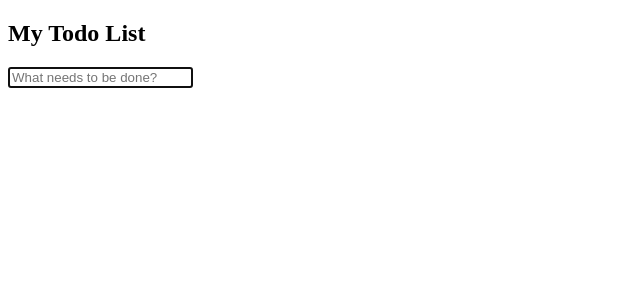
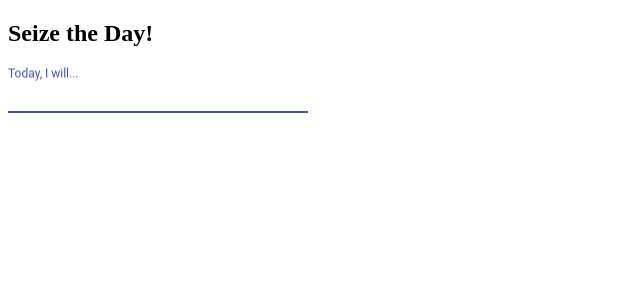
Before and after one commit to android-janet/todo-list, an Angular app: page / in a window 1280 px wide. Shown: the top 300 px of the page, without its empty margins (0-640 px from the left). Built offline with nearby package versions, Linux system fonts and the light colour scheme.

Commit message:
update input box; option to clear during entry

```diff
--- a/src/app/app.component.css
+++ b/src/app/app.component.css
@@ -2,3 +2,7 @@
   cursor: pointer;
   margin-left: 4px;
 }
+
+.todo-form-field {
+  width: 300px;
+}
--- a/src/app/app.component.html
+++ b/src/app/app.component.html
@@ -1,7 +1,10 @@
 <section class="todoapp">
   <header class="header">
-    <h1>My Todo List</h1>
-    <input class="new-todo" placeholder="What needs to be done?" autofocus="" [(ngModel)]="newTodo.title" (keyup.enter)="addTodo()">
+    <h1>Seize the Day!</h1>
+    <mat-form-field class="todo-form-field">
+      <input matInput type="text" class="new-todo" autofocus="" placeholder="Today, I will..." (keyup.enter)="addTodo()" [(ngModel)]="newTodo.title"/>
+        <i class="material-icons icon-cancel" *ngIf="newTodo.title" aria-label="Clear" (click)="newTodo.title=''">close</i>
+    </mat-form-field>
   </header>
   <div class="list-background">
     <section class="main" *ngIf="todos.length > 0">
--- a/src/app/app.component.ts
+++ b/src/app/app.component.ts
@@ -3,6 +3,7 @@ import { Todo } from './todo';
 import { TodoDataService } from './todo-data.service';
 
 import { MatCheckboxModule } from '@angular/material/checkbox';
+import { MatInputModule } from '@angular/material/input';
 import { MatListModule } from '@angular/material/list';
 
 @Component({
--- a/src/app/app.module.ts
+++ b/src/app/app.module.ts
@@ -3,6 +3,7 @@ import { NgModule } from '@angular/core';
 import { FormsModule } from '@angular/forms';
 import { BrowserAnimationsModule } from '@angular/platform-browser/animations';
 import { MatCheckboxModule } from '@angular/material/checkbox';
+import { MatInputModule } from '@angular/material/input';
 import { MatListModule } from '@angular/material/list';
 
 import { AppComponent } from './app.component';
@@ -16,6 +17,7 @@ import { AppComponent } from './app.component';
     BrowserModule,
     BrowserAnimationsModule,
     MatCheckboxModule,
+    MatInputModule,
     MatListModule,
     FormsModule
   ],
```
